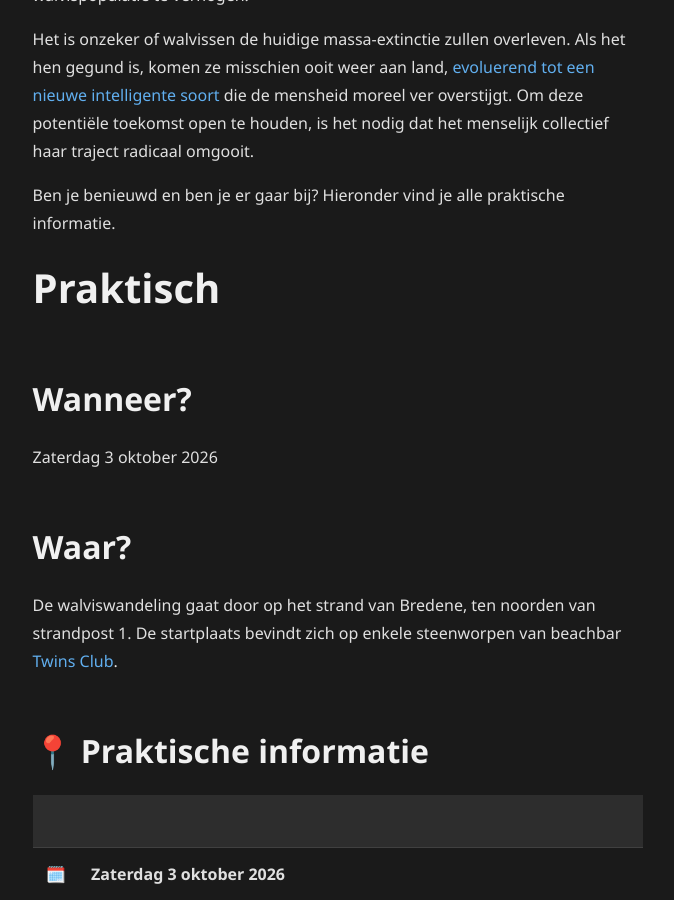
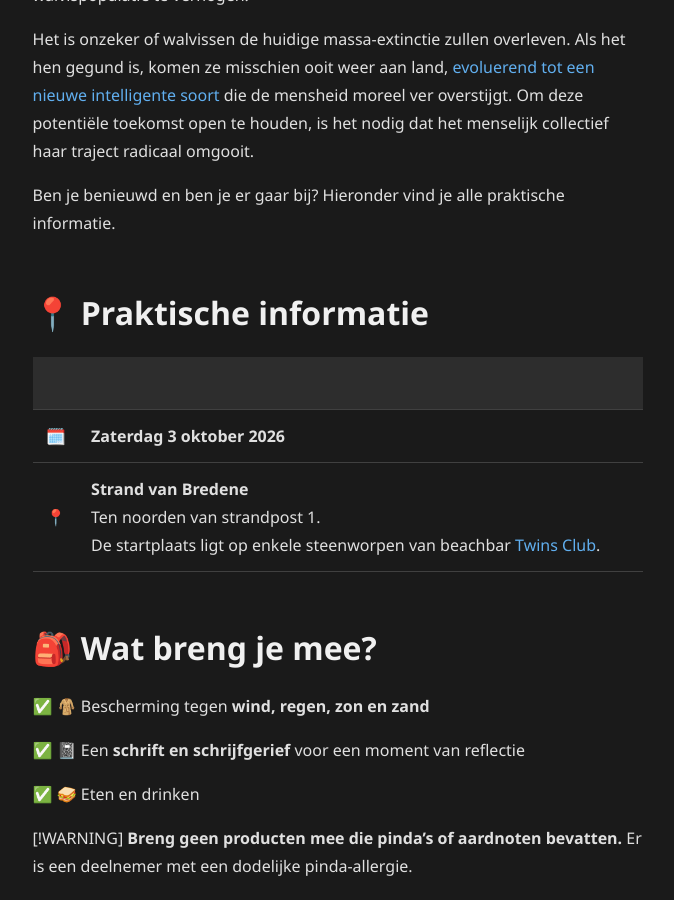
Before and after one commit to yannickds/appelzaadjes, a Jekyll site: the page built from content/walviswandeling.md, in a window 1280 px wide and 900 px high, scrolled down 1372 px. Shown: the whole window, without its empty margins (302-976 px from the left). Built offline with Jekyll 4.4.1, drawn with Linux system fonts in a browser that asks for light colours.

Commit message:
dubbele info eruit gehaald Update walviswandeling.md

```diff
--- a/content/walviswandeling.md
+++ b/content/walviswandeling.md
@@ -21,14 +21,6 @@ Het is onzeker of walvissen de huidige massa-extinctie zullen overleven. Als het
 
 Ben je benieuwd en ben je er gaar bij? Hieronder vind je alle praktische informatie.
 
-# Praktisch
-## Wanneer?
-
-Zaterdag 3 oktober 2026
-
-## Waar?
-
-De walviswandeling gaat door op het strand van Bredene, ten noorden van strandpost 1. De startplaats bevindt zich op enkele steenworpen van beachbar <a href="https://bredene.be/nl/eten-drinken/beachclubs/twins-club-bredene" target="_blank" rel="noopener noreferrer">Twins Club</a>.
 
 ## 📍 Praktische informatie
 
```
